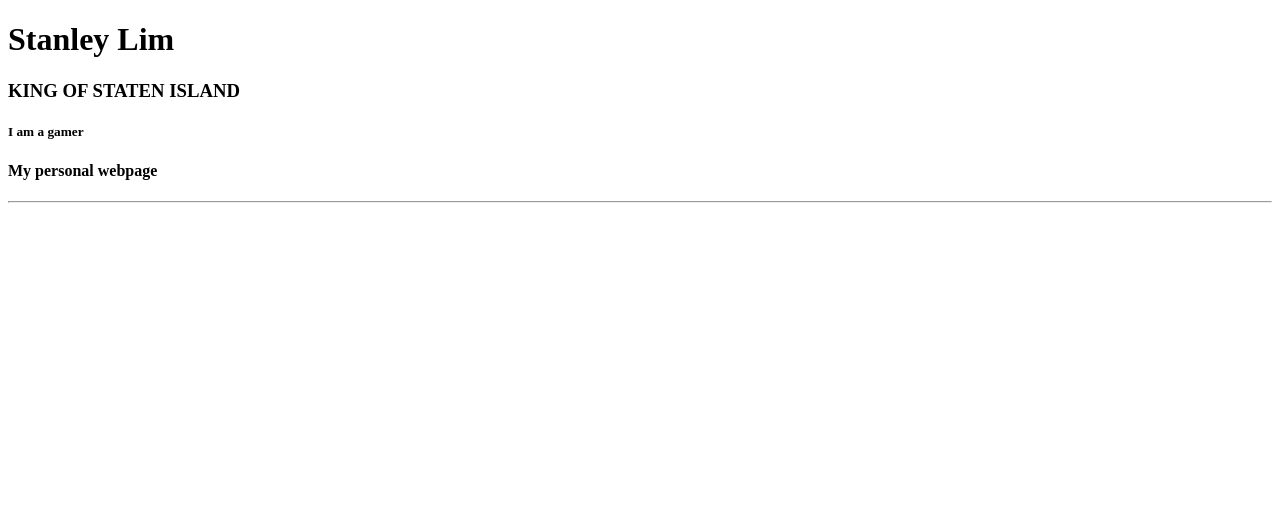
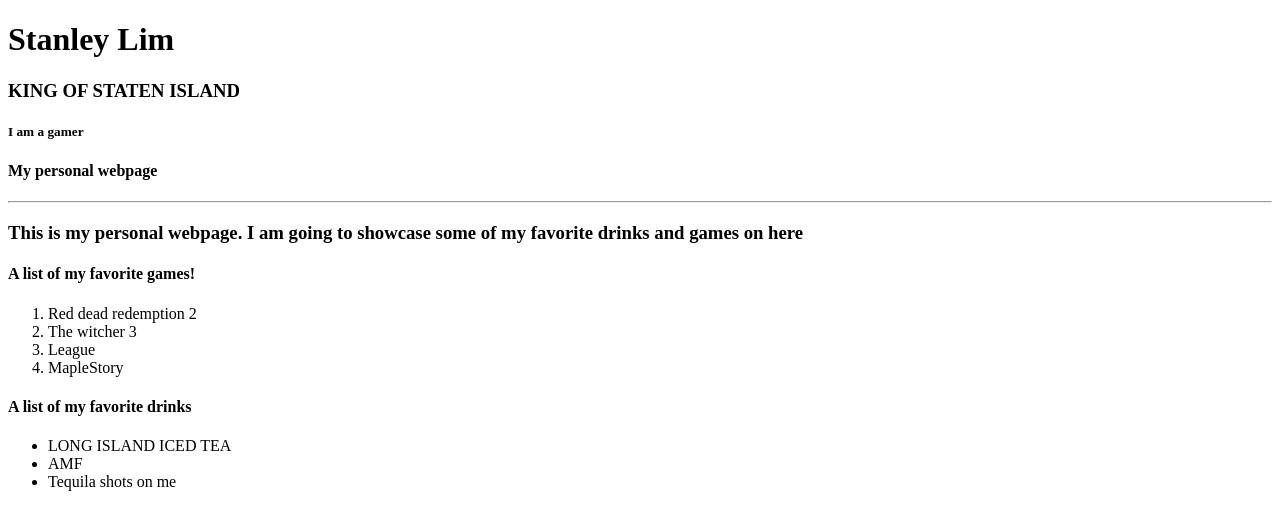
Before and after one commit to Stannie-Lim/mypersonalwebpage, a plain HTML site: page index.html in a window 1280 px wide. Drawn offline with Linux system fonts and the light colour scheme.

Commit message:
added some content about me

```diff
--- a/index.html
+++ b/index.html
@@ -12,7 +12,26 @@
     </header>
     <hr />
     <main>
-
+      <article>
+        <h3>This is my personal webpage. I am going to showcase some of my favorite drinks and games on here</h3>
+      </article>
+      <section>
+        <h4>A list of my favorite games!</h3>
+        <ol>
+          <li>Red dead redemption 2</li>
+          <li>The witcher 3</li>
+          <li>League</li>
+          <li>MapleStory</li>
+        </ol>
+      </section>
+      <section>
+        <h4>A list of my favorite drinks</h4>
+        <ul>
+          <li>LONG ISLAND ICED TEA</li>
+          <li>AMF</li>
+          <li>Tequila shots on me</li>
+        </ul>
+      </section>
     </main>
   </body>
 </html>
```
